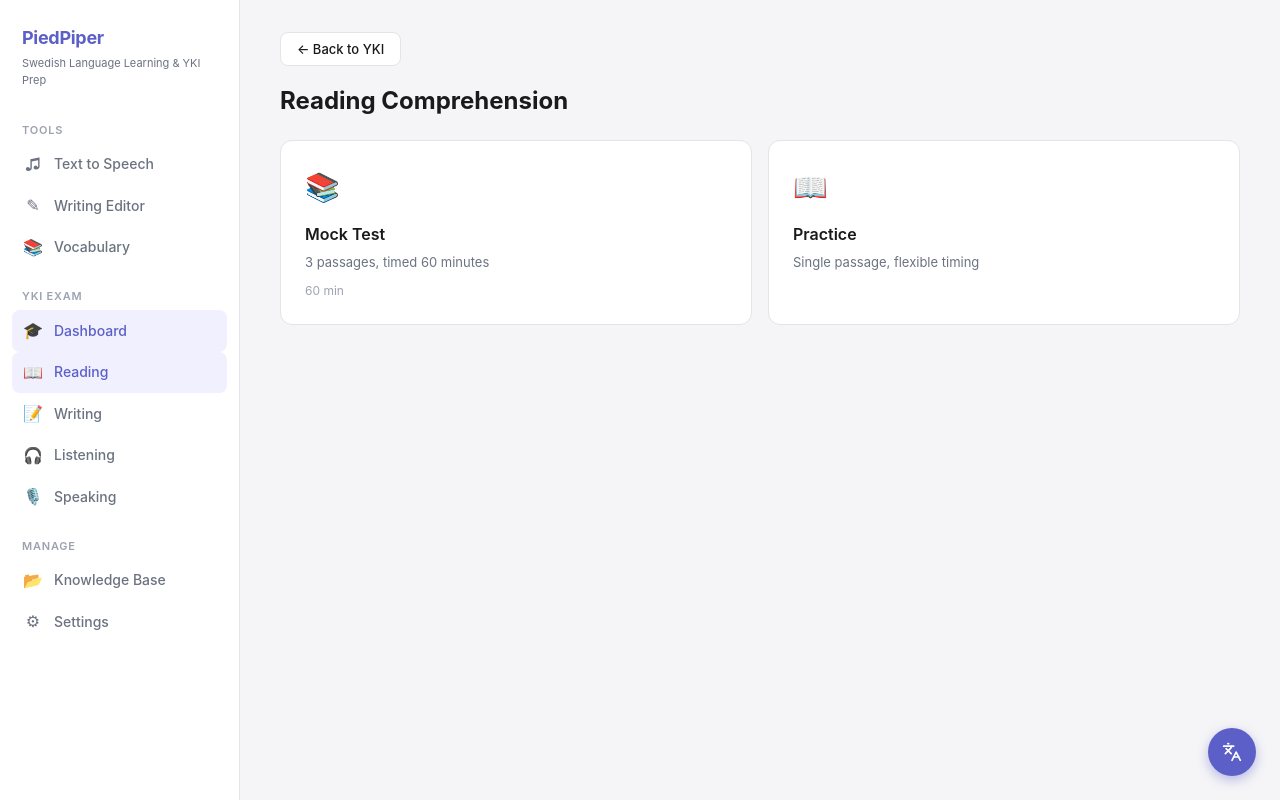
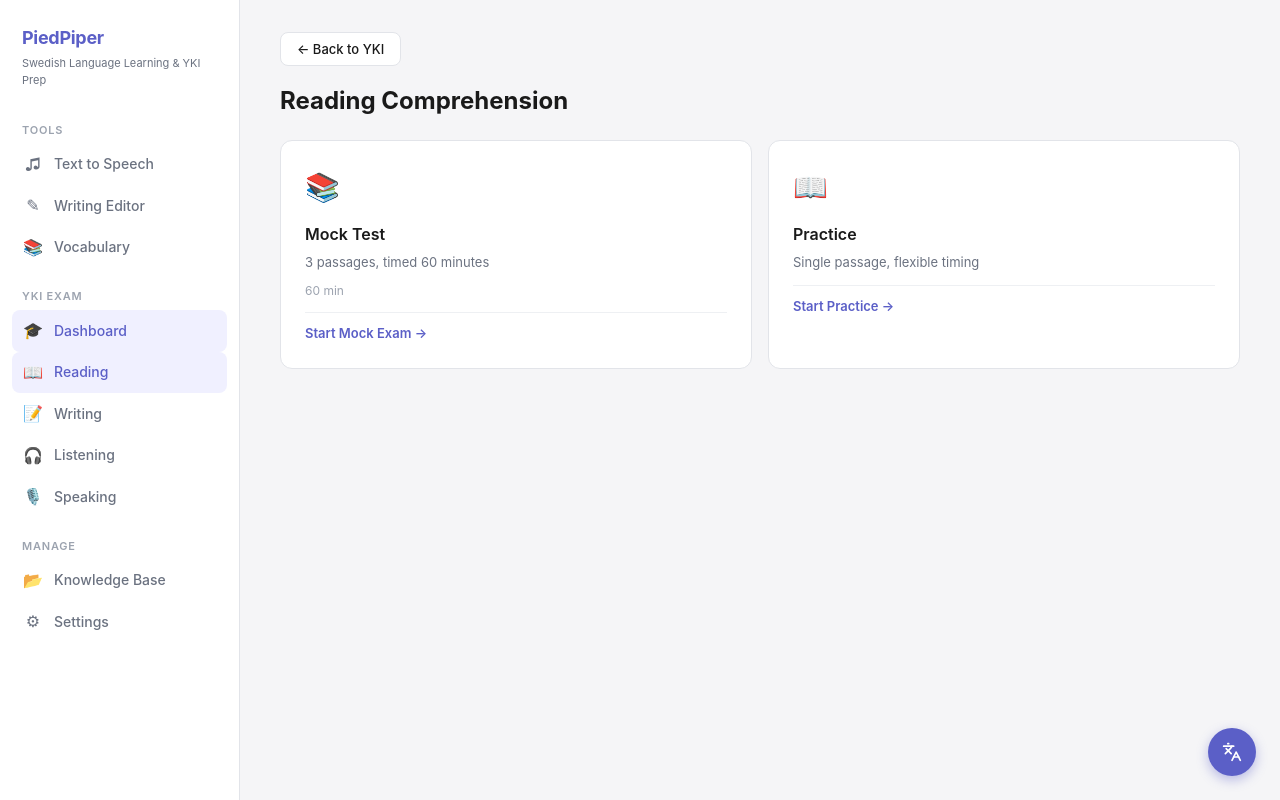
Before and after one commit to ArsalanShakil/PiedPiper, a React (Vite) app in the folder frontend/: page /yki/reading in a window 1280 px wide. Built offline with nearby package versions, Linux system fonts and the light colour scheme.

Commit message:
Add Start Mock Exam / Start Practice CTAs on all exam section cards
- Reading, Writing, Listening, Speaking cards now show explicit CTA text
- Purple "Start Mock Exam →" and "Start Practice →" labels on each card
- Underline on hover for visual feedback

```diff
--- a/frontend/src/components/listening/ListeningView.tsx
+++ b/frontend/src/components/listening/ListeningView.tsx
@@ -380,11 +380,13 @@ export default function ListeningView() {
           <h3>Mock Test</h3>
           <p>2 clips, timed 40 minutes</p>
           <div className="yki-card-time">40 min</div>
+          <div className="yki-card-cta">Start Mock Exam &rarr;</div>
         </div>
         <div className="yki-card" onClick={() => { setMenuSub('practice'); setShowBrowser(false) }}>
           <div className="yki-card-icon">&#x1F50A;</div>
           <h3>Practice</h3>
           <p>Single clip, flexible timing</p>
+          <div className="yki-card-cta">Start Practice &rarr;</div>
         </div>
       </div>
 
--- a/frontend/src/components/reading/ReadingView.tsx
+++ b/frontend/src/components/reading/ReadingView.tsx
@@ -328,11 +328,13 @@ export default function ReadingView() {
           <h3>Mock Test</h3>
           <p>3 passages, timed 60 minutes</p>
           <div className="yki-card-time">60 min</div>
+          <div className="yki-card-cta">Start Mock Exam &rarr;</div>
         </div>
         <div className="yki-card" onClick={() => { setMenuSub('practice'); setShowBrowser(false) }}>
           <div className="yki-card-icon">&#x1F4D6;</div>
           <h3>Practice</h3>
           <p>Single passage, flexible timing</p>
+          <div className="yki-card-cta">Start Practice &rarr;</div>
         </div>
       </div>
 
--- a/frontend/src/components/speaking/SpeakingView.tsx
+++ b/frontend/src/components/speaking/SpeakingView.tsx
@@ -849,6 +849,7 @@ export default function SpeakingView() {
           <h3>Mock Test</h3>
           <p>Full exam &mdash; 4 parts, all timed, just like the real YKI</p>
           <div className="yki-card-time">25-30 minutes</div>
+          <div className="yki-card-cta">Start Mock Exam &rarr;</div>
         </div>
 
         <div
@@ -860,6 +861,7 @@ export default function SpeakingView() {
           <h3>Practice Mode</h3>
           <p>Pick a part type and topic &mdash; practice at your own pace</p>
           <div className="yki-card-time">Flexible</div>
+          <div className="yki-card-cta">Start Practice &rarr;</div>
         </div>
       </div>
 
--- a/frontend/src/components/writing/WritingView.tsx
+++ b/frontend/src/components/writing/WritingView.tsx
@@ -297,11 +297,13 @@ export default function WritingView() {
           <h3>Mock Test</h3>
           <p>Full writing section, timed</p>
           <div className="yki-card-time">54 min</div>
+          <div className="yki-card-cta">Start Mock Exam &rarr;</div>
         </div>
         <div className="yki-card" onClick={() => { setMenuSub('practice'); setPendingTask(null); setShowBrowser(false) }}>
           <div className="yki-card-icon">&#x270D;&#xFE0F;</div>
           <h3>Practice</h3>
           <p>Individual task, flexible timing</p>
+          <div className="yki-card-cta">Start Practice &rarr;</div>
         </div>
       </div>
 
--- a/frontend/src/styles/yki.css
+++ b/frontend/src/styles/yki.css
@@ -44,6 +44,19 @@
     font-size: 12px;
     color: var(--text-light);
     margin-top: 8px;
+}
+
+.yki-card-cta {
+    margin-top: 12px;
+    padding-top: 10px;
+    border-top: 1px solid var(--border-light);
+    font-size: 13px;
+    font-weight: 600;
+    color: var(--primary);
+}
+
+.yki-card:hover .yki-card-cta {
+    text-decoration: underline;
 }
 
 /* Exam Layout */
```
